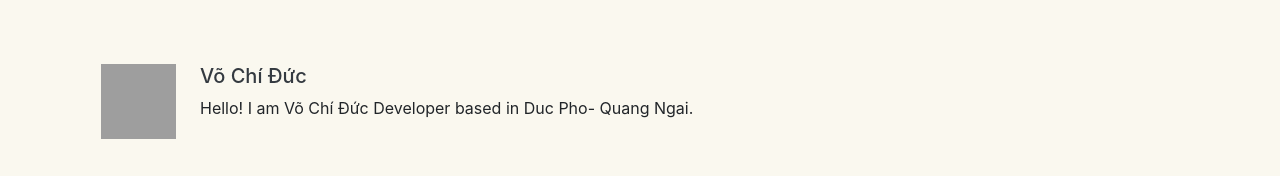
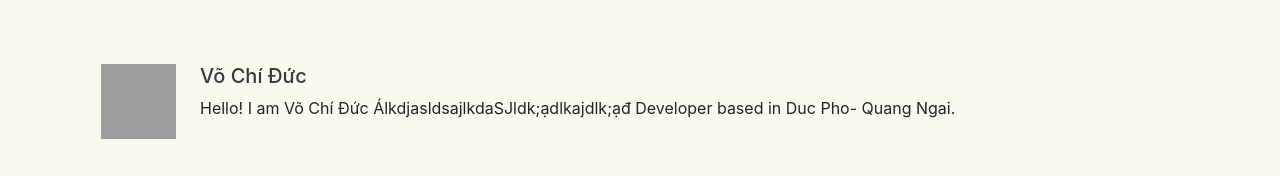
Before and after one commit to chiduc789/chiduc789.github.io, a plain HTML site: page index.html in a window 1280 px wide. Shown: the top 176 px of the page. Drawn offline with nearby package versions, Linux system fonts and the light colour scheme; grey boxes are pictures that could not be loaded.

Commit message:
dâjdjd jddđ d
aldjasl kjaslkdjaslkd jaldkaj đậlkdjad

```diff
--- a/index.html.html
+++ b/index.html
@@ -49,7 +49,7 @@
     <div class="media-body m-2">
       <h5 class="align-items-center mt-2">Võ Chí Đức</h5>
       <p>Hello!
-      I am Võ Chí Đức
+      I am Võ Chí Đức ÁlkdjasldsajlkdaSJldk;ạdlkajdlk;ạđ
       Developer based in Duc Pho- Quang Ngai. </p>
     </div>
   </div>
```
